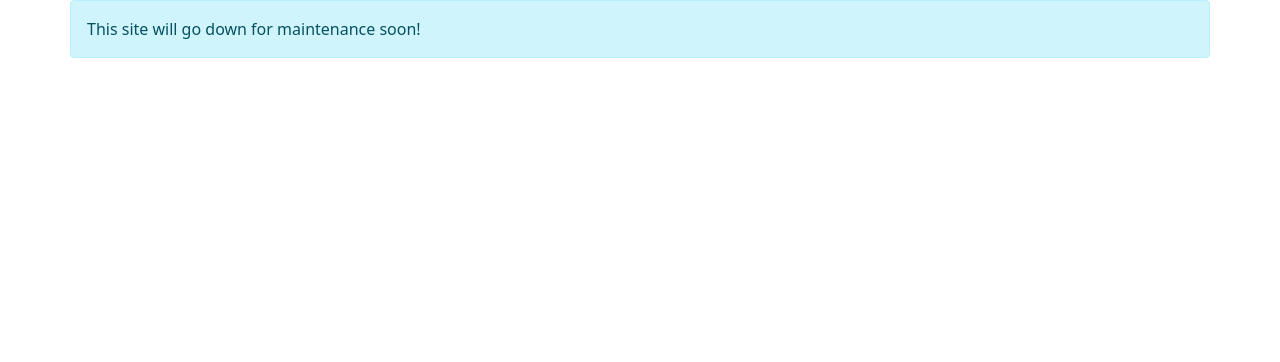
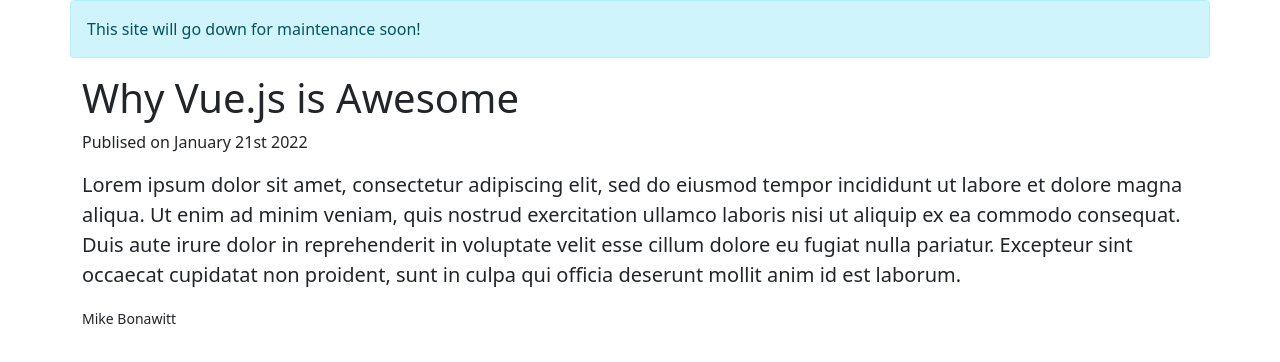
Before and after one commit to Michael-Bonawitt/Vue-Project, a Vue app: page / in a window 1280 px wide. Shown: the top 362 px of the page. Built offline with nearby package versions, Linux system fonts and the light colour scheme.

Commit message:
Added local and global components

```diff
--- a/package.json
+++ b/package.json
@@ -10,6 +10,7 @@
   "dependencies": {
     "bootstrap": "^5.1.3",
     "core-js": "^3.6.5",
+    "moment": "^2.29.1",
     "vue": "^2.6.11"
   },
   "devDependencies": {
--- a/src/App.vue
+++ b/src/App.vue
@@ -3,15 +3,17 @@
     <div class="row">
       <div class="col-xs-12"></div>
         <announcement></announcement>
+        <app-article></app-article>
     </div>
   </div>
 </template>
 
 <script>
-import Announcement from './Announcement.vue'
+import Announcement from './components/Announcement.vue'
 
 export default {
   components: { Announcement },
 
+
 }
 </script>
--- /dev/null
+++ b/src/components/Article.vue
@@ -0,0 +1,31 @@
+<template>
+    <div class="article">
+        <h1>{{ title }}</h1>
+        <p>Publised on {{ published | moment }}</p>
+        <p class="lead">{{ content }}</p>
+        <app-author></app-author>
+    </div>
+</template>
+
+<script>
+import moment from 'moment'
+import Author from './Author.vue'
+
+export default {
+    data() {
+        return {
+            title: 'Why Vue.js is Awesome',
+            published: new Date(),
+            content: 'Lorem ipsum dolor sit amet, consectetur adipiscing elit, sed do eiusmod tempor incididunt ut labore et dolore magna aliqua. Ut enim ad minim veniam, quis nostrud exercitation ullamco laboris nisi ut aliquip ex ea commodo consequat. Duis aute irure dolor in reprehenderit in voluptate velit esse cillum dolore eu fugiat nulla pariatur. Excepteur sint occaecat cupidatat non proident, sunt in culpa qui officia deserunt mollit anim id est laborum.'
+        }
+    },
+    filters: {
+        moment: function(value) {
+            return moment(value).format('MMMM Do YYYY');
+        }
+    },
+    components: {
+        appAuthor: Author
+    }
+}
+</script>
--- /dev/null
+++ b/src/components/Author.vue
@@ -0,0 +1,16 @@
+<template>
+    <small>{{ author.firstName }} {{ author.lastName }}</small>
+</template>
+
+<script>
+export default {
+    data() {
+        return {
+            author: {
+                firstName: 'Mike',
+                lastName: 'Bonawitt'
+            }
+        }
+    }
+}
+</script>
--- a/src/main.js
+++ b/src/main.js
@@ -1,11 +1,13 @@
 import Vue from 'vue'
 import App from './App.vue'
 import bootstrap from 'bootstrap/dist/css/bootstrap.css'
-import Announcement from './Announcement.vue'
+import Announcement from './components/Announcement.vue'
+import Article from './components/Article.vue'
 
 Vue.use(bootstrap);
 
 Vue.component('announcement', Announcement);
+Vue.component('app-article', Article);
 
 Vue.config.productionTip = false
 
```
Also changed, not shown: src/components/Announcement.vue (renamed from src/Announcement.vue), 1 other file (tests, documents, lock files or other folders).
